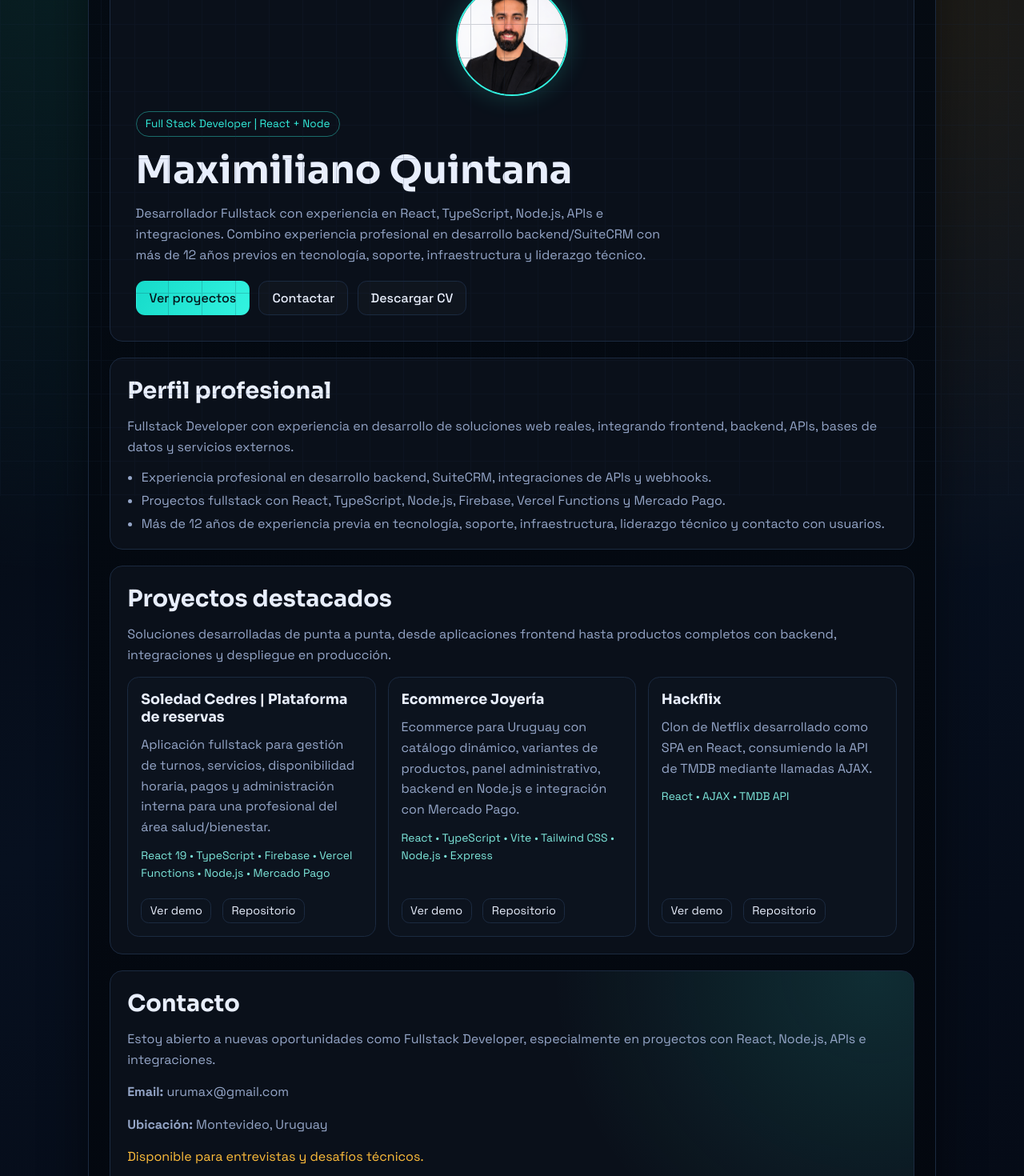
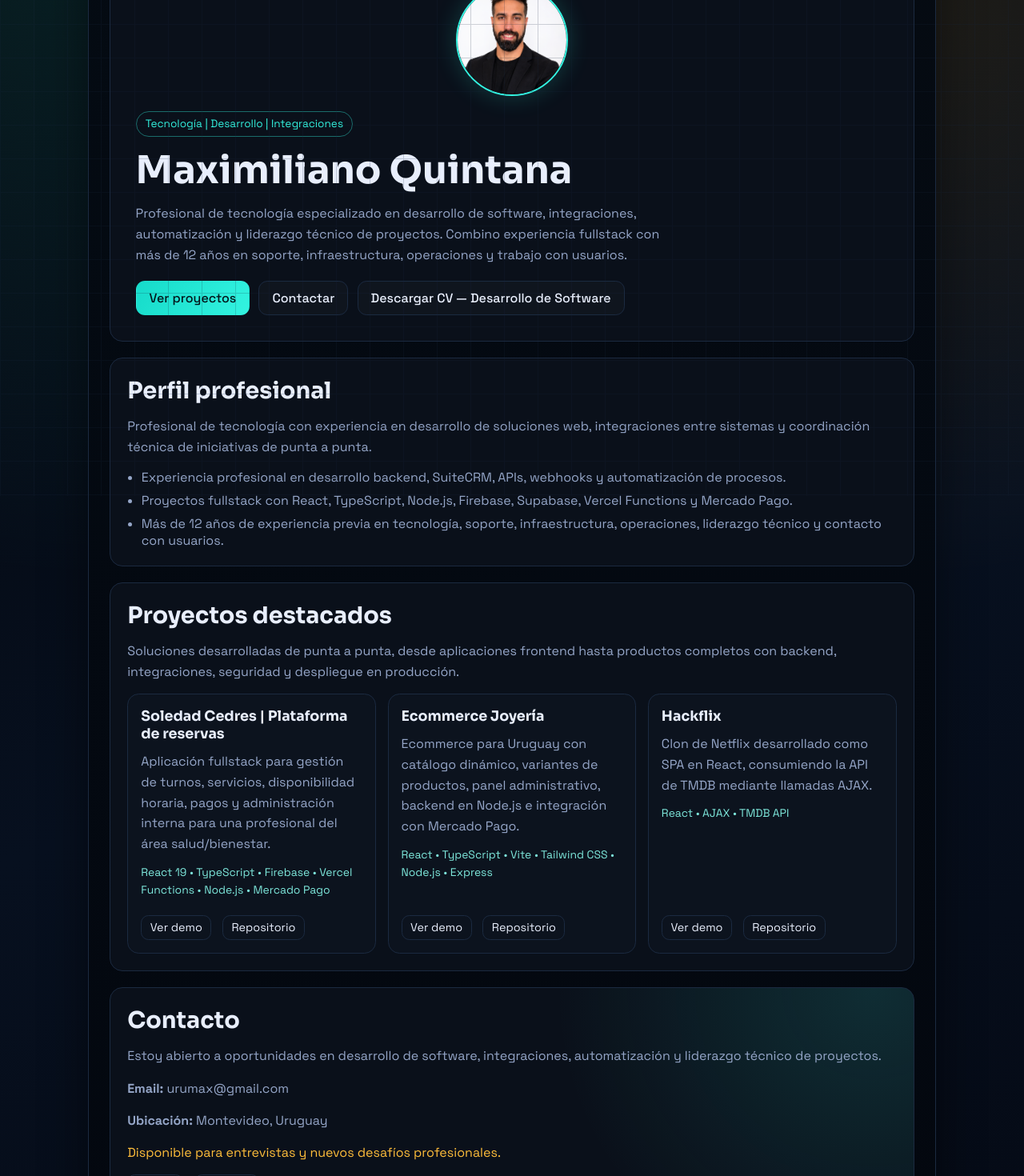
Before and after one commit to kasenawe/kasenawe-portfolio, a React (Vite) app: page / in a window 1280 px wide. Shown: the part 180-1650 px from the top of the page at 80% size. Built offline with nearby package versions, Linux system fonts and the light colour scheme.

Commit message:
chore: broaden portfolio positioning copy

```diff
--- a/src/i18n/copy.ts
+++ b/src/i18n/copy.ts
@@ -8,29 +8,29 @@ export const copyByLanguage: Record<Language, Copy> = {
       contact: "Contacto",
     },
     hero: {
-      badge: "Full Stack Developer | React + Node",
+      badge: "Tecnología | Desarrollo | Integraciones",
       title: "Maximiliano Quintana",
       subtitle:
-        "Desarrollador Fullstack con experiencia en React, TypeScript, Node.js, APIs e integraciones. Combino experiencia profesional en desarrollo backend/SuiteCRM con más de 12 años previos en tecnología, soporte, infraestructura y liderazgo técnico.",
+        "Profesional de tecnología especializado en desarrollo de software, integraciones, automatización y liderazgo técnico de proyectos. Combino experiencia fullstack con más de 12 años en soporte, infraestructura, operaciones y trabajo con usuarios.",
       ctaPrimary: "Ver proyectos",
       ctaSecondary: "Contactar",
-      ctaResume: "Descargar CV",
+      ctaResume: "Descargar CV — Desarrollo de Software",
       resumeFileName: "maximiliano-quintana-resume-es.pdf",
     },
     about: {
       title: "Perfil profesional",
       intro:
-        "Fullstack Developer con experiencia en desarrollo de soluciones web reales, integrando frontend, backend, APIs, bases de datos y servicios externos.",
+        "Profesional de tecnología con experiencia en desarrollo de soluciones web, integraciones entre sistemas y coordinación técnica de iniciativas de punta a punta.",
       points: [
-        "Experiencia profesional en desarrollo backend, SuiteCRM, integraciones de APIs y webhooks.",
-        "Proyectos fullstack con React, TypeScript, Node.js, Firebase, Vercel Functions y Mercado Pago.",
-        "Más de 12 años de experiencia previa en tecnología, soporte, infraestructura, liderazgo técnico y contacto con usuarios.",
+        "Experiencia profesional en desarrollo backend, SuiteCRM, APIs, webhooks y automatización de procesos.",
+        "Proyectos fullstack con React, TypeScript, Node.js, Firebase, Supabase, Vercel Functions y Mercado Pago.",
+        "Más de 12 años de experiencia previa en tecnología, soporte, infraestructura, operaciones, liderazgo técnico y contacto con usuarios.",
       ],
     },
     projects: {
       title: "Proyectos destacados",
       intro:
-        "Soluciones desarrolladas de punta a punta, desde aplicaciones frontend hasta productos completos con backend, integraciones y despliegue en producción.",
+        "Soluciones desarrolladas de punta a punta, desde aplicaciones frontend hasta productos completos con backend, integraciones, seguridad y despliegue en producción.",
       actions: {
         live: "Ver demo",
         repo: "Repositorio",
@@ -79,10 +79,10 @@ export const copyByLanguage: Record<Language, Copy> = {
     contact: {
       title: "Contacto",
       intro:
-        "Estoy abierto a nuevas oportunidades como Fullstack Developer, especialmente en proyectos con React, Node.js, APIs e integraciones.",
+        "Estoy abierto a oportunidades en desarrollo de software, integraciones, automatización y liderazgo técnico de proyectos.",
       emailLabel: "Email",
       locationLabel: "Ubicación",
-      openToWork: "Disponible para entrevistas y desafíos técnicos.",
+      openToWork: "Disponible para entrevistas y nuevos desafíos profesionales.",
     },
     footer: "Construido con React + TypeScript + Vite",
   },
@@ -93,29 +93,29 @@ export const copyByLanguage: Record<Language, Copy> = {
       contact: "Contact",
     },
     hero: {
-      badge: "Full Stack Developer | React + Node",
+      badge: "Technology | Development | Integrations",
       title: "Maximiliano Quintana",
       subtitle:
-        "Fullstack Developer with experience in React, TypeScript, Node.js, APIs, and integrations. I combine professional backend/SuiteCRM development experience with 12+ years in technology, support, infrastructure, and technical leadership.",
+        "Technology professional specialized in software development, integrations, automation, and technical project leadership. I combine fullstack experience with 12+ years in support, infrastructure, operations, and user-facing roles.",
       ctaPrimary: "View projects",
       ctaSecondary: "Contact me",
-      ctaResume: "Download Resume",
+      ctaResume: "Download Resume — Software Development",
       resumeFileName: "maximiliano-quintana-resume-en.pdf",
     },
     about: {
       title: "Professional profile",
       intro:
-        "Fullstack Developer experienced in building real web solutions, integrating frontend, backend, APIs, databases, and third-party services.",
+        "Technology professional experienced in web solutions, systems integration, and technical coordination of end-to-end initiatives.",
       points: [
-        "Professional experience in backend development, SuiteCRM, API integrations, and webhooks.",
-        "Fullstack projects with React, TypeScript, Node.js, Firebase, Vercel Functions, and Mercado Pago.",
-        "12+ years of previous experience in technology, support, infrastructure, technical leadership, and user-facing roles.",
+        "Professional experience in backend development, SuiteCRM, APIs, webhooks, and process automation.",
+        "Fullstack projects with React, TypeScript, Node.js, Firebase, Supabase, Vercel Functions, and Mercado Pago.",
+        "12+ years of previous experience in technology, support, infrastructure, operations, technical leadership, and user-facing roles.",
       ],
     },
     projects: {
       title: "Featured projects",
       intro:
-        "End-to-end solutions ranging from frontend applications to complete products with backend logic, integrations, and production deployment.",
+        "End-to-end solutions ranging from frontend applications to complete products with backend logic, integrations, security, and production deployment.",
       actions: {
         live: "Live",
         repo: "Repo",
@@ -164,10 +164,10 @@ export const copyByLanguage: Record<Language, Copy> = {
     contact: {
       title: "Contact",
       intro:
-        "I am open to new opportunities as a Fullstack Developer, especially in projects involving React, Node.js, APIs, and integrations.",
+        "I am open to opportunities in software development, integrations, automation, and technical project leadership.",
       emailLabel: "Email",
       locationLabel: "Location",
-      openToWork: "Available for interviews and technical challenges.",
+      openToWork: "Available for interviews and new professional challenges.",
     },
     footer: "Built with React + TypeScript + Vite",
   },
```
